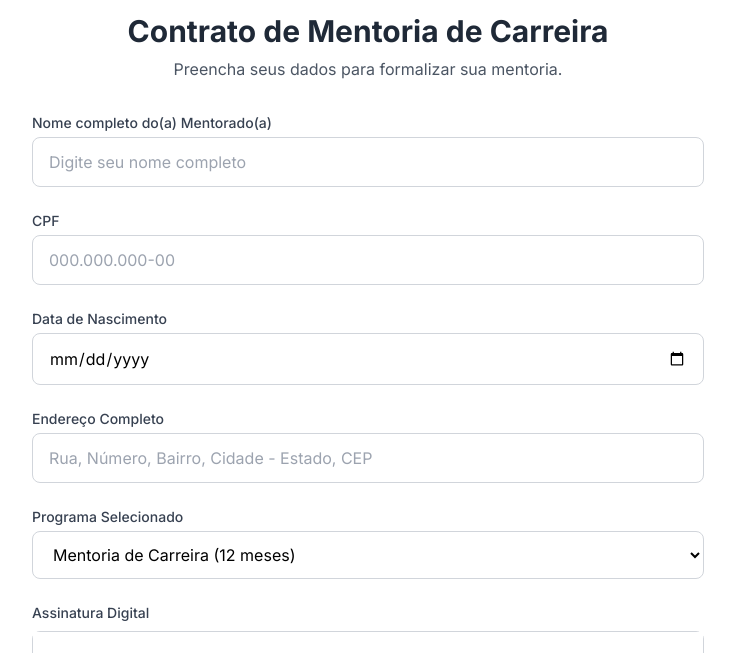
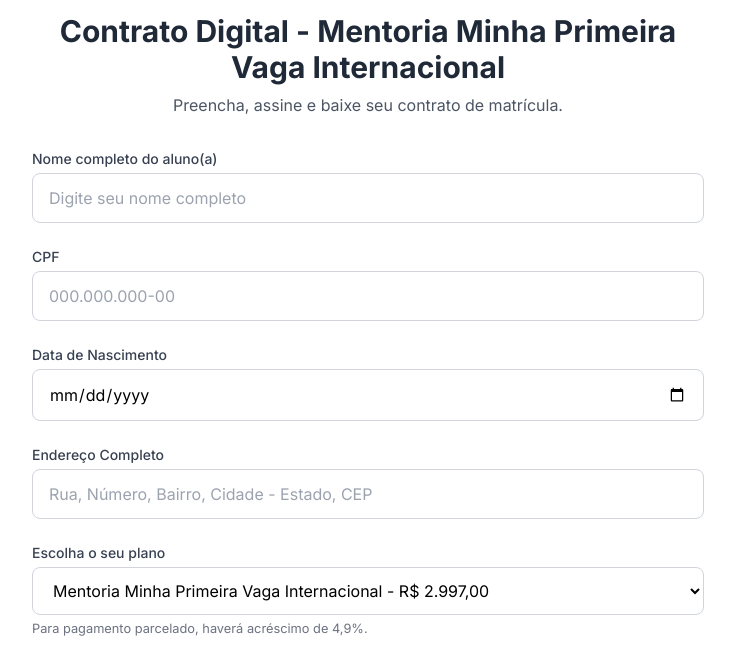
Before and after one commit to gerlonmagalhaes/Contrato-Mentoria, a plain HTML site: page index.html in a window 1280 px wide. Shown: the part 147-800 px from the top of the page, without its empty margins (272-1007 px from the left). Drawn offline with nearby package versions, Linux system fonts and the light colour scheme.

Commit message:
Update contract title and related text in index.html

```diff
--- a/index.html
+++ b/index.html
@@ -3,7 +3,7 @@
 <head>
     <meta charset="UTF-8">
     <meta name="viewport" content="width=device-width, initial-scale=1.0">
-    <title>Contrato Mentoria - My Personal Teacher</title>
+    <title>Contrato Digital - Mentoria Minha Primeira Vaga Internacional</title>
     <script src="https://cdn.tailwindcss.com"></script>
     <script src="https://cdn.jsdelivr.net/npm/signature_pad@4.0.0/dist/signature_pad.umd.min.js"></script>
     <script src="https://cdnjs.cloudflare.com/ajax/libs/jspdf/2.5.1/jspdf.umd.min.js"></script>
@@ -28,14 +28,14 @@
     <div class="container bg-white w-full max-w-3xl mx-auto p-8 md:p-12 rounded-2xl shadow-lg">
         <div class="header text-center mb-8">
             <img src="https://placehold.co/200x80/3498db/white?text=My+Personal+Teacher" alt="Logo My Personal Teacher" class="mx-auto mb-4 rounded-lg">
-            <h1 class="text-3xl font-bold text-gray-800">Contrato de Mentoria de Carreira</h1>
-            <p class="text-gray-600 mt-2">Preencha seus dados para formalizar sua mentoria.</p>
+            <h1 class="text-2xl md:text-3xl font-bold text-gray-800">Contrato Digital - Mentoria Minha Primeira Vaga Internacional</h1>
+            <p class="text-gray-600 mt-2">Preencha, assine e baixe seu contrato de matrícula.</p>
         </div>
 
         <form id="contract-form">
             <div class="space-y-6">
                  <div class="form-group">
-                    <label for="fullName" class="block text-sm font-medium text-gray-700 mb-1">Nome completo do(a) Mentorado(a)</label>
+                    <label for="fullName" class="block text-sm font-medium text-gray-700 mb-1">Nome completo do aluno(a)</label>
                     <input type="text" id="fullName" name="Nome do Aluno" class="w-full px-4 py-3 border border-gray-300 rounded-lg focus:ring-blue-500 focus:border-blue-500 transition" required placeholder="Digite seu nome completo">
                 </div>
                 <div class="form-group">
@@ -53,11 +53,11 @@
                 </div>
 
                 <div class="form-group">
-                    <label for="plan" class="block text-sm font-medium text-gray-700 mb-1">Programa Selecionado</label>
+                    <label for="plan" class="block text-sm font-medium text-gray-700 mb-1">Escolha o seu plano</label>
                     <select id="plan" name="Plano Escolhido" class="w-full px-4 py-3 border border-gray-300 rounded-lg focus:ring-blue-500 focus:border-blue-500 transition bg-white" required>
-                        <option value="Mentoria de Carreira (12 meses)" selected>Mentoria de Carreira (12 meses)</option>
-                        <option value="Mentoria de Carreira (Outro)">Mentoria de Carreira (Outro)</option>
+                        <option value="Mentoria Minha Primeira Vaga Internacional - R$ 2.997,00" selected>Mentoria Minha Primeira Vaga Internacional - R$ 2.997,00</option>
                     </select>
+                    <small class="text-gray-500 mt-1 block">Para pagamento parcelado, haverá acréscimo de 4,9%.</small>
                 </div>
             </div>
 
@@ -100,7 +100,7 @@
         </div>
 
         <div class="footer text-center mt-10 text-xs text-gray-500">
-            <p>My Personal Teacher - Mentoria de Carreira</p>
+            <p>My Personal Teacher - Mentoria Minha Primeira Vaga Internacional</p>
             <p>+55 71 92001-2811 | cursomyteacher@gmail.com</p>
         </div>
     </div>
@@ -245,8 +245,8 @@
                     y += textHeight + spaceAfter;
                 };
 
-                // --- MONTAGEM DO PDF ---
-                addText(`CONTRATO DE MENTORIA MY PERSONAL TEACHER ${contractNumberFormatted}/2025`, { size: 14, style: 'bold', align: 'center', spaceAfter: 10 });
+                // --- MONTAGEM DO PDF (TÍTULOS ATUALIZADOS) ---
+                addText(`CONTRATO DE MENTORIA MINHA PRIMEIRA VAGA INTERNACIONAL ${contractNumberFormatted}/2025`, { size: 12, style: 'bold', align: 'center', spaceAfter: 10 });
                 addText('CONTRATADA: MY PERSONAL TEACHER, pessoa jurídica de direito privado, inscrita no CNPJ/MF sob o n° 31.890.545/0001-44, com sede na Rua Boquira, 250, Jardim das Margaridas, Salvador/BA.', { style: 'bold', spaceAfter: 10 });
 
                 addText(`CONTRATANTE: ${fullName}`, { style: 'bold' });
@@ -255,7 +255,7 @@
                 addText(`ENDEREÇO: ${address}`, { style: 'bold' });
                 addText(`PLANO: ${plan}`, { style: 'bold', spaceAfter: 10 });
 
-                // --- CLÁUSULAS ATUALIZADAS CONFORME PDF DE MENTORIA ---
+                // --- CLÁUSULAS (Mantidas conforme o documento de Mentoria) ---
                 const contractClauses = [
                     { title: 'CLÁUSULA 1 - OBJETO', text: '1.1. O presente contrato tem como objeto a prestação de serviços de mentoria online, voltada à preparação do CONTRATANTE para entrevistas de emprego em inglês para vagas internacionais.\n1.2. A mentoria inclui encontros síncronos, aulas gravadas, acompanhamento com plano de estudo personalizado e estratégias de aplicação para vagas internacionais.' },
                     { title: 'CLÁUSULA 2 - DURAÇÃO DO PROGRAMA', text: '2.1. O programa de mentoria tem duração de 12 (doze) meses. A vigência inicia-se na data de assinatura deste contrato e encerra-se automaticamente após o decurso do prazo estipulado.' },
@@ -287,7 +287,6 @@
                 addText(fullName, { size: 10 });
                 addText('(CONTRATANTE)', { size: 8 });
 
-                // Assinatura Fixa da Contratada (Gerlon)
                 y += 15;
                  if (y + 20 > pageHeight - margin) {
                     pdf.addPage();
```
